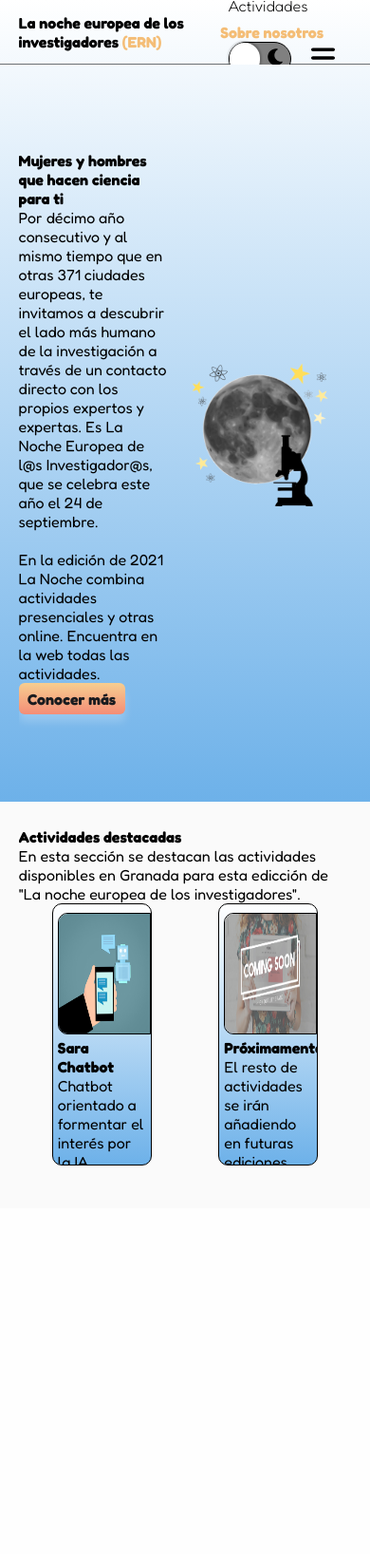
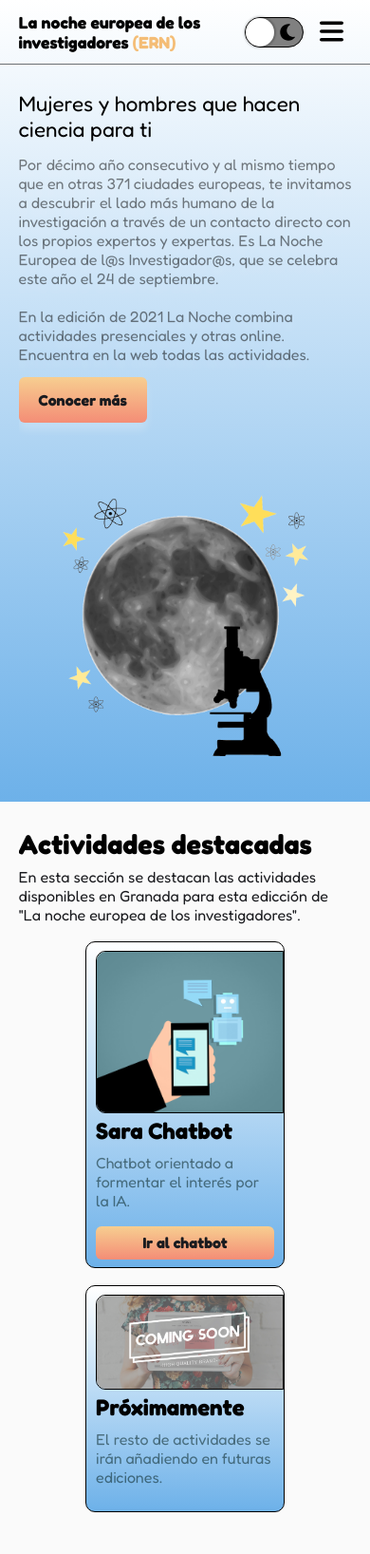
Before and after one commit to Mario-Carmona/SARA_Chatbot, a Flask app: page / in a window 390 px wide. Shown: the whole page at 95% size. Before the commit the page ends 1227 px from the top, so only its background shows below. Run offline with Flask 2, Linux system fonts and the light colour scheme.

Commit message:
Aañdido media movil

```diff
--- a/app/static/css/styles.css
+++ b/app/static/css/styles.css
@@ -164,6 +260,105 @@ body {
     .card__descrip {
         color: var(--gray2_claro);
         margin-bottom: 9%;
+    }
+    .container__cards {
+        display: flex;
+        justify-content: space-around;
+        align-items: left;
+        flex-wrap: wrap;
+    }
+    .card {
+        width: 30%;
+        padding: 2.5% 0;
+        overflow: hidden;
+        background: linear-gradient(180deg, var(--start_gradient_header_claro) 0%, var(--finish_gradient_header_claro) 100%);
+        border-radius: 10px;
+        position: relative;
+        text-align: right;
+        margin-bottom: 5%;
+        box-shadow: 0 0 6px var(--color_shadow_claro);
+        border: 1px solid var(--black1);
+    }
+    .show_links {
+        display: none;
+    }
+    .show_sidebar {
+        display: inline-block;
+    }
+}
+
+@media screen and (max-width: 400px) and (min-width: 200px) and (max-height: 850px) and (min-height: 500px) {
+    .logo__name {
+        font-size: 110%;
+    }
+    .header__main {
+        /* Se asigna la altura restante del encabezado */
+        height: calc(100vh - var(--header_height));
+        /* Centra verticalmente los elementos del contenedor */
+        align-items: center;
+        /* Se elimina el padding-top del contenedor de sección */
+        padding: 0;
+    }
+    .header__texts {
+        display: block;
+        height: 50%;
+    }
+    .header__title {
+        font-size: 140%;
+        font-weight: 500;
+        color: var(--black1);
+    }
+    .header__subtitle {
+        font-size: 100%;
+        color: var(--gray1_claro);
+        text-shadow: var(--shadow) var(--color_shadow_claro);
+        margin: 4% 0 4%;
+    }
+    .mockup {
+        object-fit: contain;
+        height: 50%;
+        width: 100%;
+        display: block;
+        margin-top: 20%;
+    }
+    .servicios__title {
+        font-size: 180%;
+        color: var(--black1);
+    }
+    .servicios__subtitle {
+        color: var(--black2);
+        font-size: 100%;
+        line-height: 20px;
+        margin-top: 2%;
+        margin-bottom: 5%;
+    }
+    .card__title {
+        font-size: 150%;
+        color: var(--black1);
+        margin-bottom: 4.5%;
+    }
+    .card__descrip {
+        color: var(--gray2_claro);
+        margin-bottom: 9%;
+    }
+    .container__cards {
+        display: block;
+        justify-content: space-around;
+        align-items: center;
+    }
+    .card {
+        width: 60%;
+        padding: 2.5% 0;
+        overflow: hidden;
+        background: linear-gradient(180deg, var(--start_gradient_header_claro) 0%, var(--finish_gradient_header_claro) 100%);
+        border-radius: 10px;
+        text-align: right;
+        margin-left: 20%;
+        margin-right: 20%;
+        margin-bottom: 5%;
+        box-shadow: 0 0 6px var(--color_shadow_claro);
+        border: 1px solid var(--black1);
+        display: block;
     }
     .show_links {
         display: none;
@@ -245,9 +481,8 @@ body.dark_mode .header {
     border-bottom: 1px solid var(--header_border_claro);
 }
 
-body.dark_mode .nav__header {
-    color: var(--white1);
-    border-bottom: 1px solid var(--header_border_oscuro);
+.tools {
+    display: flex;
 }
 
 
@@ -316,6 +547,7 @@ body.dark_mode .link {
     outline: none;
     border: 1px solid black;
     margin: auto 1vh;
+    display: inline-flex;
 }
 
 .switch_dark_mode::after {
@@ -356,32 +588,6 @@ body.dark_mode .link {
     margin: auto 1vh;
 }
 
-body.dark_mode .bars-solid {
-    filter: invert(1);
-}
-
-
-/* Contenido principal del encabezado */
-
-.header__main {
-    /* Se asigna la altura restante del encabezado */
-    height: calc(100vh - var(--header_height));
-    /* Flexibilidad en las dimensiones del contenedor para rellenar todo el contenedor */
-    display: flex;
-    /* Centra verticalmente los elementos del contenedor */
-    align-items: center;
-    /* El espacio entre los elementos se iguala para todos */
-    justify-content: space-between;
-    /* Se elimina el padding-top del contenedor de sección */
-    padding: 0;
-}
-
-.mockup {
-    object-fit: contain;
-    height: calc(100vh - var(--header_height));
-    width: 55%;
-}
-
 .class_to_action {
     padding-top: 4%;
     padding-bottom: 4%;
@@ -453,46 +645,12 @@ body.dark_mode .link_lateral {
     background: var(--white3);
 }
 
-body.dark_mode .servicios {
-    background: var(--black3);
-}
-
-.container__cards {
-    display: flex;
-    justify-content: space-around;
-    align-items: left;
-    flex-wrap: wrap;
-}
-
-.card {
-    width: 30%;
-    padding: 2.5% 0;
-    overflow: hidden;
-    background: linear-gradient(180deg, var(--start_gradient_header_claro) 0%, var(--finish_gradient_header_claro) 100%);
-    border-radius: 10px;
-    position: relative;
-    text-align: right;
-    margin-bottom: 5%;
-    box-shadow: 0 0 6px var(--color_shadow_claro);
-    border: 1px solid var(--black1);
-}
-
-body.dark_mode .card {
-    background: linear-gradient(180deg, var(--start_gradient_header_oscuro) 0%, var(--finish_gradient_header_oscuro) 100%);
-    box-shadow: 0 0 6px var(--color_shadow_oscuro);
-    border: 1px solid var(--white1);
-}
-
 .card__img {
     width: 95%;
     height: 50%;
     object-fit: fill;
     border-radius: 10px 0 0 10px;
     border: 1px solid var(--black1);
-}
-
-body.dark_mode .card__img {
-    border: 1px solid var(--white1);
 }
 
 .cards__text {
```
Also changed, not shown: other parts of app/static/css/styles.css (+141 -22 lines).
